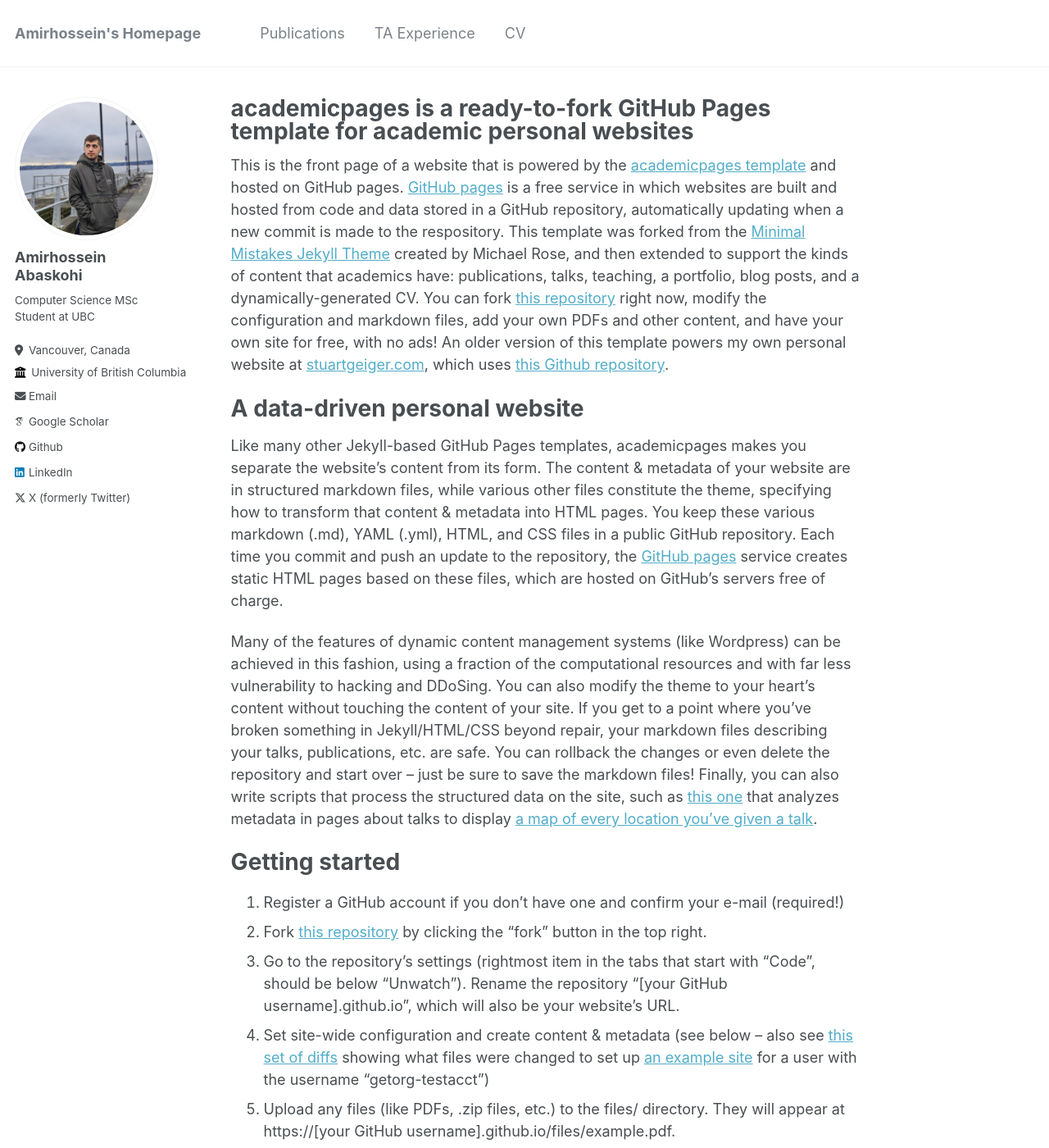
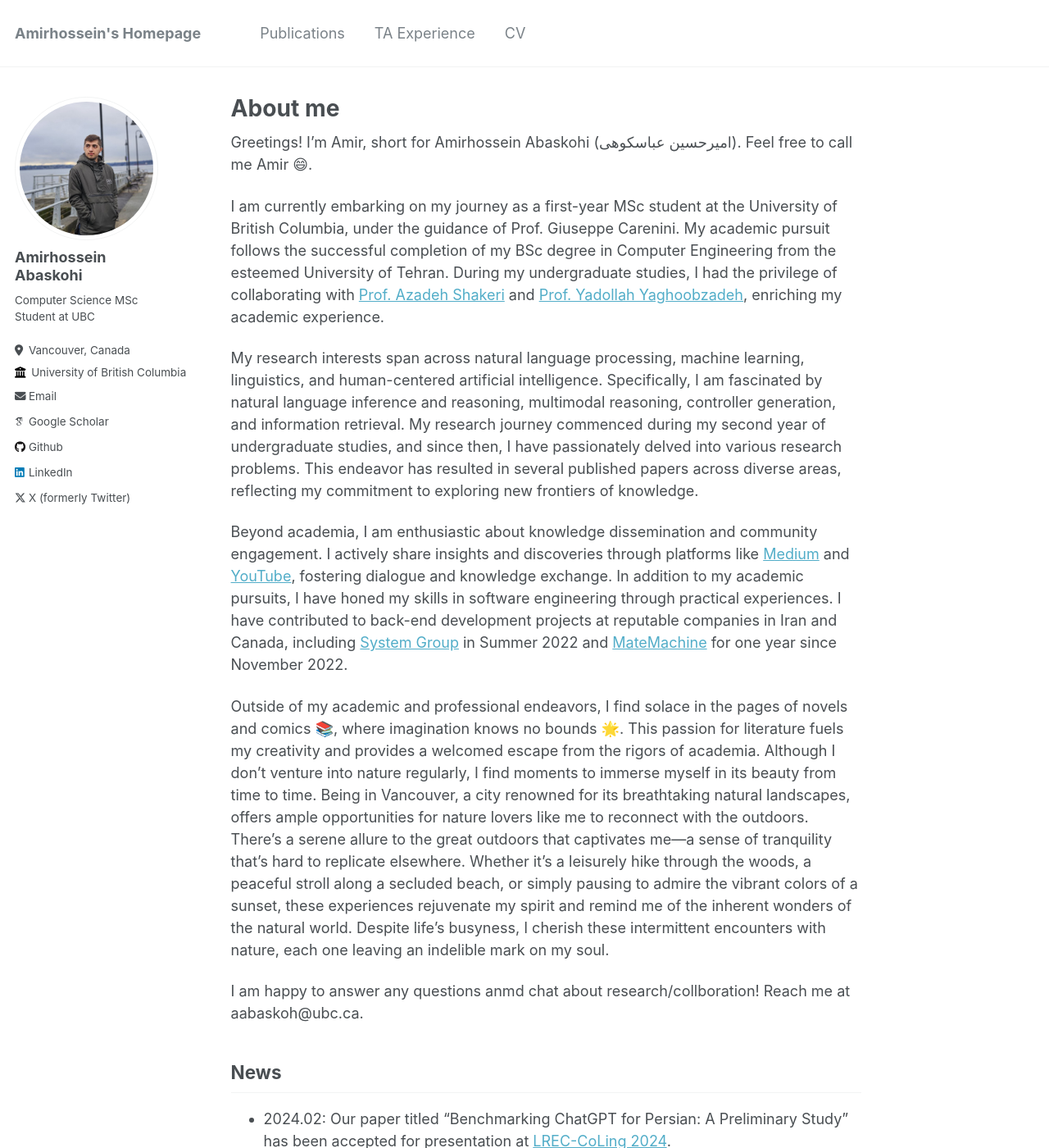
Before and after one commit to AmirAbaskohi/AmirAbaskohi.github.io, a Jekyll site: the page built from _pages/about.md, in a window 1280 px wide and 1400 px high. Shown: the whole window at 82% size. Built offline with Jekyll 4.4.1, drawn with Linux system fonts in a browser that asks for light colours; some web fonts are replaced; some of the changed text lies outside the part shown.

Commit message:
updated about page.

```diff
--- a/_pages/about.md
+++ b/_pages/about.md
@@ -1,49 +1,42 @@
 ---
 permalink: /
-title: "academicpages is a ready-to-fork GitHub Pages template for academic personal websites"
+title: "About me"
 author_profile: true
 redirect_from:
   - /about/
   - /about.html
 ---
 
-This is the front page of a website that is powered by the [academicpages template](https://github.com/academicpages/academicpages.github.io) and hosted on GitHub pages. [GitHub pages](https://pages.github.com) is a free service in which websites are built and hosted from code and data stored in a GitHub repository, automatically updating when a new commit is made to the respository. This template was forked from the [Minimal Mistakes Jekyll Theme](https://mmistakes.github.io/minimal-mistakes/) created by Michael Rose, and then extended to support the kinds of content that academics have: publications, talks, teaching, a portfolio, blog posts, and a dynamically-generated CV. You can fork [this repository](https://github.com/academicpages/academicpages.github.io) right now, modify the configuration and markdown files, add your own PDFs and other content, and have your own site for free, with no ads! An older version of this template powers my own personal website at [stuartgeiger.com](http://stuartgeiger.com), which uses [this Github repository](https://github.com/staeiou/staeiou.github.io).
+Greetings! I'm Amir, short for Amirhossein Abaskohi (امیرحسین عباسکوهی). Feel free to call me Amir 😄.
 
-A data-driven personal website
-======
-Like many other Jekyll-based GitHub Pages templates, academicpages makes you separate the website's content from its form. The content & metadata of your website are in structured markdown files, while various other files constitute the theme, specifying how to transform that content & metadata into HTML pages. You keep these various markdown (.md), YAML (.yml), HTML, and CSS files in a public GitHub repository. Each time you commit and push an update to the repository, the [GitHub pages](https://pages.github.com/) service creates static HTML pages based on these files, which are hosted on GitHub's servers free of charge.
+I am currently embarking on my journey as a first-year MSc student at the University of British Columbia, under the guidance of Prof. Giuseppe Carenini. My academic pursuit follows the successful completion of my BSc degree in Computer Engineering from the esteemed University of Tehran. During my undergraduate studies, I had the privilege of collaborating with [Prof. Azadeh Shakeri](https://ece.ut.ac.ir/en/~shakery) and [Prof. Yadollah Yaghoobzadeh](https://yyaghoobzadeh.github.io/), enriching my academic experience.
 
-Many of the features of dynamic content management systems (like Wordpress) can be achieved in this fashion, using a fraction of the computational resources and with far less vulnerability to hacking and DDoSing. You can also modify the theme to your heart's content without touching the content of your site. If you get to a point where you've broken something in Jekyll/HTML/CSS beyond repair, your markdown files describing your talks, publications, etc. are safe. You can rollback the changes or even delete the repository and start over -- just be sure to save the markdown files! Finally, you can also write scripts that process the structured data on the site, such as [this one](https://github.com/academicpages/academicpages.github.io/blob/master/talkmap.ipynb) that analyzes metadata in pages about talks to display [a map of every location you've given a talk](https://academicpages.github.io/talkmap.html).
+My research interests span across natural language processing, machine learning, linguistics, and human-centered artificial intelligence. Specifically, I am fascinated by natural language inference and reasoning, multimodal reasoning, controller generation, and information retrieval. My research journey commenced during my second year of undergraduate studies, and since then, I have passionately delved into various research problems. This endeavor has resulted in several published papers across diverse areas, reflecting my commitment to exploring new frontiers of knowledge.
 
-Getting started
-======
-1. Register a GitHub account if you don't have one and confirm your e-mail (required!)
-1. Fork [this repository](https://github.com/academicpages/academicpages.github.io) by clicking the "fork" button in the top right.
-1. Go to the repository's settings (rightmost item in the tabs that start with "Code", should be below "Unwatch"). Rename the repository "[your GitHub username].github.io", which will also be your website's URL.
-1. Set site-wide configuration and create content & metadata (see below -- also see [this set of diffs](http://archive.is/3TPas) showing what files were changed to set up [an example site](https://getorg-testacct.github.io) for a user with the username "getorg-testacct")
-1. Upload any files (like PDFs, .zip files, etc.) to the files/ directory. They will appear at https://[your GitHub username].github.io/files/example.pdf.
-1. Check status by going to the repository settings, in the "GitHub pages" section
+Beyond academia, I am enthusiastic about knowledge dissemination and community engagement. I actively share insights and discoveries through platforms like [Medium](https://medium.com/@amirhossein.abaskohi) and [YouTube](https://www.youtube.com/@amirhossein_abaskohi), fostering dialogue and knowledge exchange. In addition to my academic pursuits, I have honed my skills in software engineering through practical experiences. I have contributed to back-end development projects at reputable companies in Iran and Canada, including [System Group](https://en.systemgroup.net/) in Summer 2022 and [MateMachine](https://matemachine.com/) for one year since November 2022.
 
-Site-wide configuration
-------
-The main configuration file for the site is in the base directory in [_config.yml](https://github.com/academicpages/academicpages.github.io/blob/master/_config.yml), which defines the content in the sidebars and other site-wide features. You will need to replace the default variables with ones about yourself and your site's github repository. The configuration file for the top menu is in [_data/navigation.yml](https://github.com/academicpages/academicpages.github.io/blob/master/_data/navigation.yml). For example, if you don't have a portfolio or blog posts, you can remove those items from that navigation.yml file to remove them from the header.
+Outside of my academic and professional endeavors, I find solace in the pages of novels and comics 📚, where imagination knows no bounds 🌟. This passion for literature fuels my creativity and provides a welcomed escape from the rigors of academia. Although I don't venture into nature regularly, I find moments to immerse myself in its beauty from time to time. Being in Vancouver, a city renowned for its breathtaking natural landscapes, offers ample opportunities for nature lovers like me to reconnect with the outdoors. There's a serene allure to the great outdoors that captivates me—a sense of tranquility that's hard to replicate elsewhere. Whether it's a leisurely hike through the woods, a peaceful stroll along a secluded beach, or simply pausing to admire the vibrant colors of a sunset, these experiences rejuvenate my spirit and remind me of the inherent wonders of the natural world. Despite life's busyness, I cherish these intermittent encounters with nature, each one leaving an indelible mark on my soul.
 
-Create content & metadata
-------
-For site content, there is one markdown file for each type of content, which are stored in directories like _publications, _talks, _posts, _teaching, or _pages. For example, each talk is a markdown file in the [_talks directory](https://github.com/academicpages/academicpages.github.io/tree/master/_talks). At the top of each markdown file is structured data in YAML about the talk, which the theme will parse to do lots of cool stuff. The same structured data about a talk is used to generate the list of talks on the [Talks page](https://academicpages.github.io/talks), each [individual page](https://academicpages.github.io/talks/2012-03-01-talk-1) for specific talks, the talks section for the [CV page](https://academicpages.github.io/cv), and the [map of places you've given a talk](https://academicpages.github.io/talkmap.html) (if you run this [python file](https://github.com/academicpages/academicpages.github.io/blob/master/talkmap.py) or [Jupyter notebook](https://github.com/academicpages/academicpages.github.io/blob/master/talkmap.ipynb), which creates the HTML for the map based on the contents of the _talks directory).
+I am happy to answer any questions anmd chat about research/collboration! Reach me at aabaskoh@ubc.ca.
 
-**Markdown generator**
+## News
+- 2024.02: Our paper titled "Benchmarking ChatGPT for Persian: A Preliminary Study" has been accepted for presentation at [LREC-CoLing 2024](https://lrec-coling-2024.org/).
+- 2023.09: I started my Master's Degree at UBC's CS Department 🥳🥳.
+- 2023.05: Out paper with the title "LM-CPPF: Paraphrasing-Guided Data Augmentation for Contrastive Prompt-Based Few-Shot Fine-Tuning"
+  has been accepted for [ACL 2023](https://2023.aclweb.org/).
+- 2023.03: Our paper with the title "PEACH: Pre-Training Sequence-to-Sequence Multilingual Models for Translation with Semi-Supervised Pseudo-Parallel Document Generation"
+  has been accepted for [LoResMT@EACL 2023](https://sites.google.com/view/loresmt/).
+- 2023.02: I completed my B.Sc. from the University of Tehran's ECE department.
+- 2022.09: My project with title "Presenting A Multilingual Sequence-to-Sequence Language Model For Machine Translation Using Supervised Parallel Document Generation" has been awarded as the best undergraduate project. [<a href="./img/bestproj.jpg">Image</a>]
+- 2022.03: Our paper entitled "UTNLP at SemEval-2022 Task 6: A Comparative Analysis of Sarcasm Detection Using Generative-based and Mutation-based Data Augmentation" has been accepted by [SemEval@NAACL2022](https://semeval.github.io/SemEval2022/).
+- 2021.09: I have been accepted for 1-year internship under supervision of Prof. <a href="https://rooshenas.github.io/">Pedram Rooshenas</a>.
+- 2021.07: I have been accepted for summer internship at <a href="https://worlddatascience.tech">World Data Science Institute</a>.
+- 2020.11: I have been selected as a Iran's Elites Foundation member.
+- 2019.09: I was awarded the Scholarship 2018-2019 by the University of Tehran.
+- 2018.09: Started my B.Sc. at the University of Tehran.
 
-I have also created [a set of Jupyter notebooks](https://github.com/academicpages/academicpages.github.io/tree/master/markdown_generator
-) that converts a CSV containing structured data about talks or presentations into individual markdown files that will be properly formatted for the academicpages template. The sample CSVs in that directory are the ones I used to create my own personal website at stuartgeiger.com. My usual workflow is that I keep a spreadsheet of my publications and talks, then run the code in these notebooks to generate the markdown files, then commit and push them to the GitHub repository.
 
-How to edit your site's GitHub repository
-------
-Many people use a git client to create files on their local computer and then push them to GitHub's servers. If you are not familiar with git, you can directly edit these configuration and markdown files directly in the github.com interface. Navigate to a file (like [this one](https://github.com/academicpages/academicpages.github.io/blob/master/_talks/2012-03-01-talk-1.md) and click the pencil icon in the top right of the content preview (to the right of the "Raw | Blame | History" buttons). You can delete a file by clicking the trashcan icon to the right of the pencil icon. You can also create new files or upload files by navigating to a directory and clicking the "Create new file" or "Upload files" buttons.
+## Misc
+- I have a deep-seated fascination with languages and a genuine passion for learning new ones. Exploring the intricacies of different linguistic structures and cultural nuances has always captivated me. This love for languages naturally led me to delve into the field of natural language processing. Understanding how computers can comprehend and generate human language, despite its complexities and variations, has become a driving force behind my academic pursuits. The intersection of linguistics, computer science, and artificial intelligence in NLP offers a unique opportunity to bridge my interests and contribute to groundbreaking research in a field that continues to push the boundaries of what's possible.
 
-Example: editing a markdown file for a talk
-![Editing a markdown file for a talk](/images/editing-talk.png)
-
-For more info
-------
-More info about configuring academicpages can be found in [the guide](https://academicpages.github.io/markdown/). The [guides for the Minimal Mistakes theme](https://mmistakes.github.io/minimal-mistakes/docs/configuration/) (which this theme was forked from) might also be helpful.
+- In my downtime, you'll often find me experimenting in the kitchen, exploring new recipes, and indulging my culinary curiosity. Cooking allows me to express my creativity while also satisfying my love for good food. From homemade pasta dishes to decadent desserts, I enjoy the process of combining flavors and ingredients to create delicious meals that bring joy to those around me.
```
